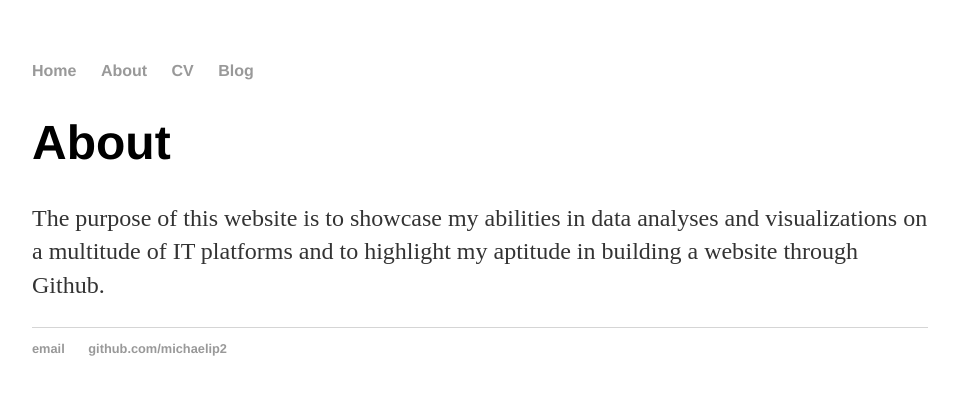
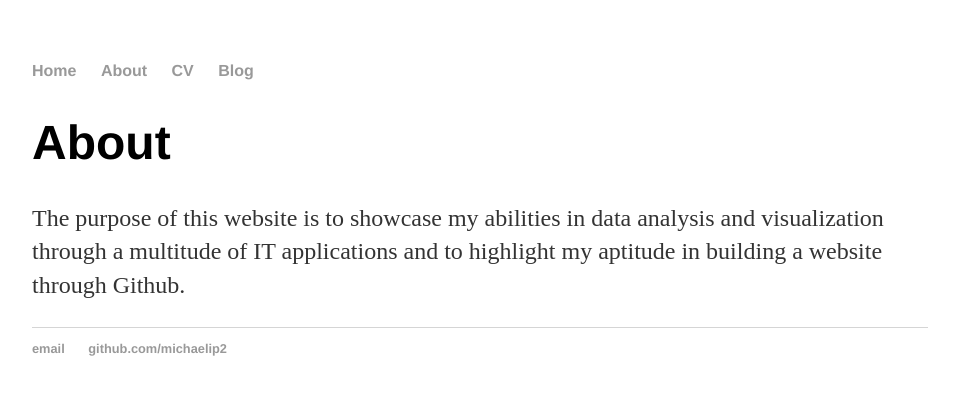
Before and after one commit to michaelip2/michaelip2.github.io, a Jekyll site: the page built from about/index.html, in a window 1280 px wide. Shown: the top 395 px of the page, without its empty margins (160-1119 px from the left). Built offline with Jekyll 4.4.1, drawn with Linux system fonts in a browser that asks for light colours.

Commit message:
Update index.html

```diff
--- a/about/index.html
+++ b/about/index.html
@@ -4,5 +4,5 @@ title: About Michael Ip
 ---
 <div class="about">
 <h1>About</h1>
-  <p>The purpose of this website is to showcase my abilities in data analyses and visualizations on a multitude of IT platforms and to highlight my aptitude in building a website through Github.</p>
+  <p>The purpose of this website is to showcase my abilities in data analysis and visualization through a multitude of IT applications and to highlight my aptitude in building a website through Github.</p>
 </div>
```
